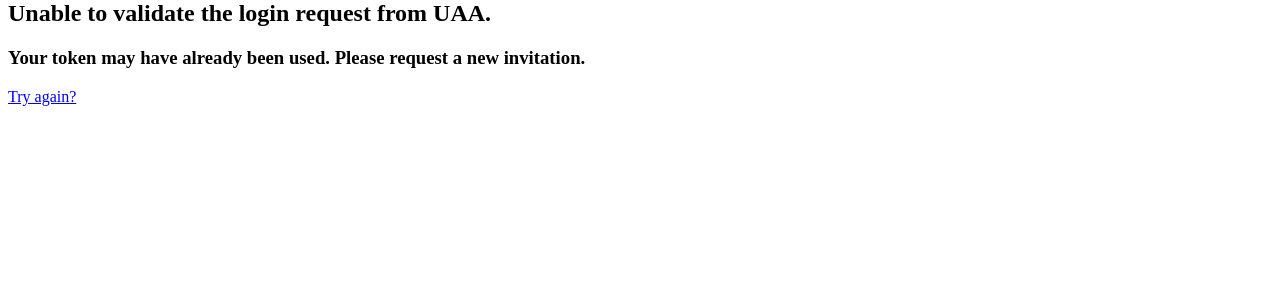
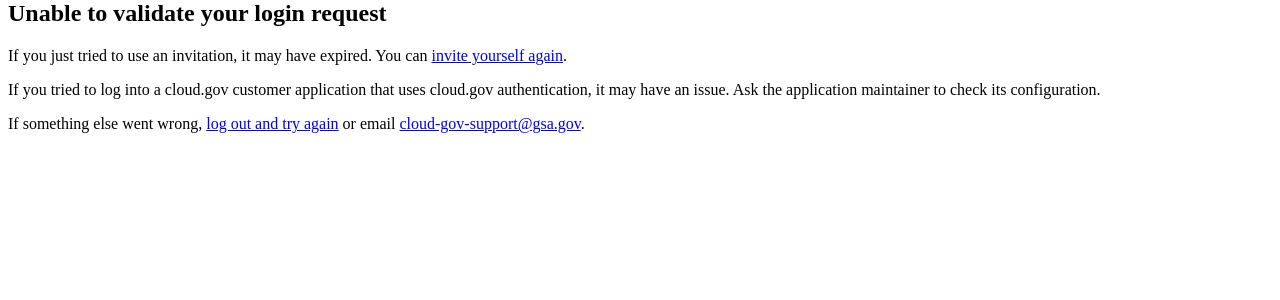
Before and after one commit to cloud-gov/uaa-extras, a Python web app: template uaaextras/templates/error/token_validation.html in a window 1280 px wide. Shown: the part 21-321 px from the top of the page. Run offline with Jinja, Linux system fonts and the light colour scheme; the template is opened without the code that fills it, so the values that code supplies are empty; some libraries are stand-ins or nearby versions.

Commit message:
Update invalid token error message (#109)
* Update invalid token error message

* Update HTML to reduce chances of styling problems

```diff
--- a/uaaextras/templates/error/token_validation.html
+++ b/uaaextras/templates/error/token_validation.html
@@ -2,8 +2,9 @@
 
 {% block content %}
 <div>
-	<h2>Unable to validate the login request from UAA.</h2>
-  <h3>Your token may have already been used. Please request a new invitation.</h3>
-	<p><a href="{{url_for('logout')}}">Try again?</a></p>
+	<h2>Unable to validate your login request</h2>
+	<p>If you just tried to use an invitation, it may have expired. You can <a href="{{url_for('signup')}}">invite yourself again</a>.</p>
+	<p>If you tried to log into a cloud.gov customer application that uses cloud.gov authentication, it may have an issue. Ask the application maintainer to check its configuration.</p>
+	<p>If something else went wrong, <a href="{{url_for('logout')}}">log out and try again</a> or email <a href="mailto:cloud-gov-support@gsa.gov">cloud-gov-support@gsa.gov</a>.</p>
 </div>
 {% endblock %}
```
